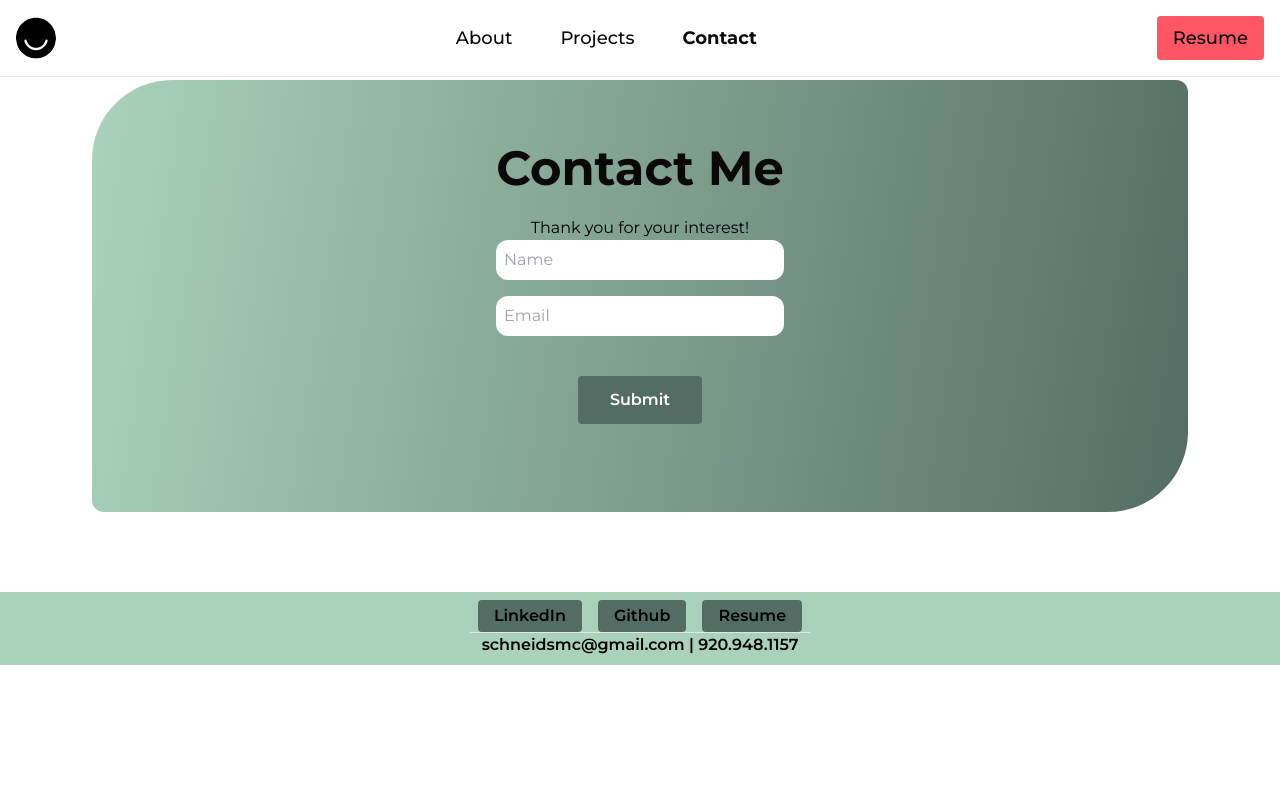
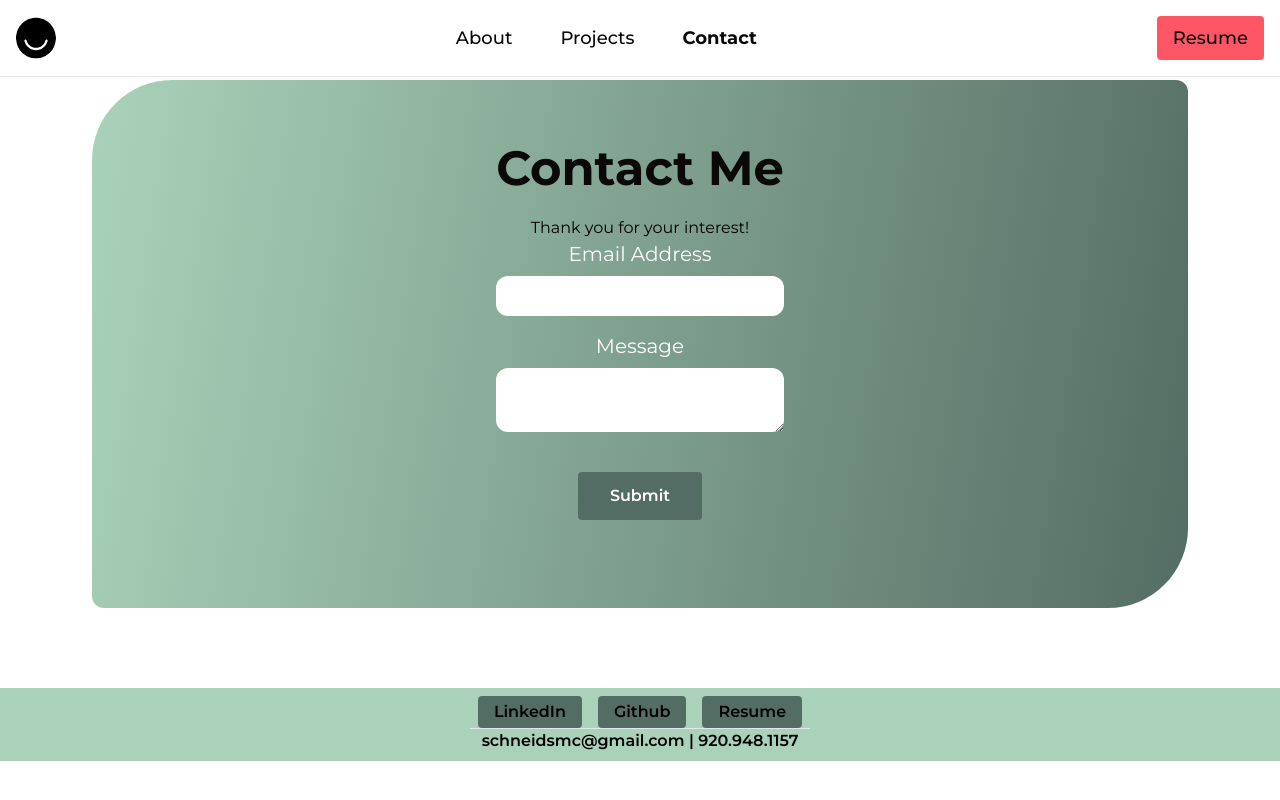
Before and after one commit to schneidsmc/profileReact, a React (Vite) app: page /Contact in a window 1280 px wide. Built offline with nearby package versions, Linux system fonts and the light colour scheme.

Commit message:
contact me working

```diff
--- a/package.json
+++ b/package.json
@@ -13,13 +13,14 @@
     "frontend": "vite"
   },
   "dependencies": {
+    "@formspree/react": "^2.5.1",
     "axios": "^1.6.8",
     "body-parser": "^1.20.2",
     "cors": "^2.8.5",
     "dotenv": "^16.4.5",
     "express": "^4.19.2",
     "nodemailer": "^6.9.13",
-    "react": "^18.2.0",
+    "react": "^18.3.1",
     "react-dom": "^18.2.0",
     "react-icons": "^5.1.0",
     "react-router-dom": "^6.22.3",
--- a/src/pages/Contact.jsx
+++ b/src/pages/Contact.jsx
@@ -1,88 +1,54 @@
-import { useState } from 'react';
-import axios from 'axios'
+import { useForm, ValidationError } from '@formspree/react';
 
+function ContactForm() {
+  const [state, handleSubmit] = useForm("xwkgypkn");
 
-import { validateEmail } from '../utils/helpers.js';
-
-
-// import { Modal } from '../shared/Modal.jsx';
-
-function Contact() {
-    // const [showModal, setShowModal] = useState(false)
-    const [name, setName] = useState('');
-    const [email, setEmail] = useState('');
-    const [errorMessage, setErrorMessage] = useState('');
-
-
-    const handleInputChange = (e) => {
-        const { name, value } = e.target;
-        if (name === 'name') {
-            setName(value);
-        } else if (name === 'email') {
-            setEmail(value);
-        }
-    };
-
-    const handleFormSubmit = async (e) => {
-        e.preventDefault();
-        if(!validateEmail(email)) {
-            setErrorMessage('Email is invalid');
-            return;
+  if (state.succeeded) {
+    return <p className="m-24 md:m-24 lg:m-26 xl:m-20 2xl:m-40 gradientBg rounded-xl rounded-br-[80px] rounded-tl-[80px] flex flex-col md:p-9 px-4 py-8 md:py-16 text-xl text-center">Thanks for contacting me! I will be in touch soon!</p>;
   }
 
-        try {
-            // Proceed with form submission
-            await axios.post('http://localhost:3001/send-email', { name, email });
-            alert(`Thanks for Reaching Out ${name}! I will be in touch as soon as I can!`);
-            setName('');
-            setEmail('');
-            setErrorMessage('');
-        } catch (error) {
-            console.error('Axios Erros', error);
-            setErrorMessage('Error sending email');
-        }
-    };
   return (
-        <div className='m-24 md:m-24 lg:m-26 xl:m-20 2xl:m-40 gradientBg rounded-xl rounded-br-[80px] rounded-tl-[80px] flex flex-col md:p-9 px-4 py-8 md:py-16'>
-                <div className='flex flex-col justify-center items-center gap-6'>
-
-                    <div className='w-full md:w-3/5'>
-                        <h2 className='text-4xl md:text-5xl font-bold text-primary mb-6 text-center'>Contact Me</h2>
-                        <p className='text-center'>Thank you for your interest!
-                        </p>
-                    <div>
-                        <form className='form flex flex-col items-center' onSubmit={handleFormSubmit}>
-                            <input className='inputField mb-4 w-full md:w-72 rounded-xl p-2'
-                            value={name}
-                            name='name'
-                            onChange={handleInputChange}
-                            type="text"
-                            placeholder='Name'
+    <div className="m-24 md:m-24 lg:m-26 xl:m-20 2xl:m-40 gradientBg rounded-xl rounded-br-[80px] rounded-tl-[80px] flex flex-col md:p-9 px-4 py-8 md:py-16">
+      <div className="flex flex-col justify-center items-center gap-6">
+        <div className="w-full md:w-3/5">
+          <h2 className="text-4xl md:text-5xl font-bold text-primary mb-6 text-center">Contact Me</h2>
+          <p className="text-center">Thank you for your interest!</p>
+          <form className="form flex flex-col items-center" onSubmit={handleSubmit}>
+            <label htmlFor="email" className="text-xl text-white mb-2">
+              Email Address
+            </label>
+            <input
+              id="email"
+              type="email"
+              name="email"
+              className="inputField mb-4 w-full md:w-72 rounded-xl p-2"
             />
-                             <input className='inputField mb-4 w-full md:w-72 rounded-xl p-2'
-                             value={email}
-                             name='email'
-                             onChange={handleInputChange}
-                             type="email"
-                             placeholder='Email'
+            <ValidationError prefix="Email" field="email" errors={state.errors} />
+            <label htmlFor="message" className="text-xl text-white mb-2">
+              Message
+            </label>
+            <textarea
+              id="message"
+              name="message"
+              className="inputField mb-4 w-full md:w-72 rounded-xl p-2"
             />
-                             <button className='btnPrimary p-10 m-6' type='submit'>Submit</button>
-                             {/* <button onClick={() => setShowModal(true)}className='btnPrimary p-10 m-6' type='submit'>Submit</button> */}
-
+            <ValidationError prefix="Message" field="message" errors={state.errors} />
+            <button type="submit" disabled={state.submitting} className="btnPrimary p-10 m-6">
+              Submit
+            </button>
           </form>
-                        {errorMessage && (
-                            <div>
-                                <p>{errorMessage}</p>
         </div>
-                        )}
       </div>
-
-                    </div>
-
-                </div>
-                {/* {showModal && <Modal onClose={()=> setShowModal(false)}/>} */}
     </div>
   );
 }
 
-export default Contact;
+function App() {
+  return (
+    <div className="App">
+      <ContactForm />
+    </div>
+  );
+}
+
+export default App;
```
Also changed, not shown: vite.config.js (+0 -9 lines), 1 other file (tests, documents, lock files or other folders). Lines whose indentation alone changed are shown as unchanged.
